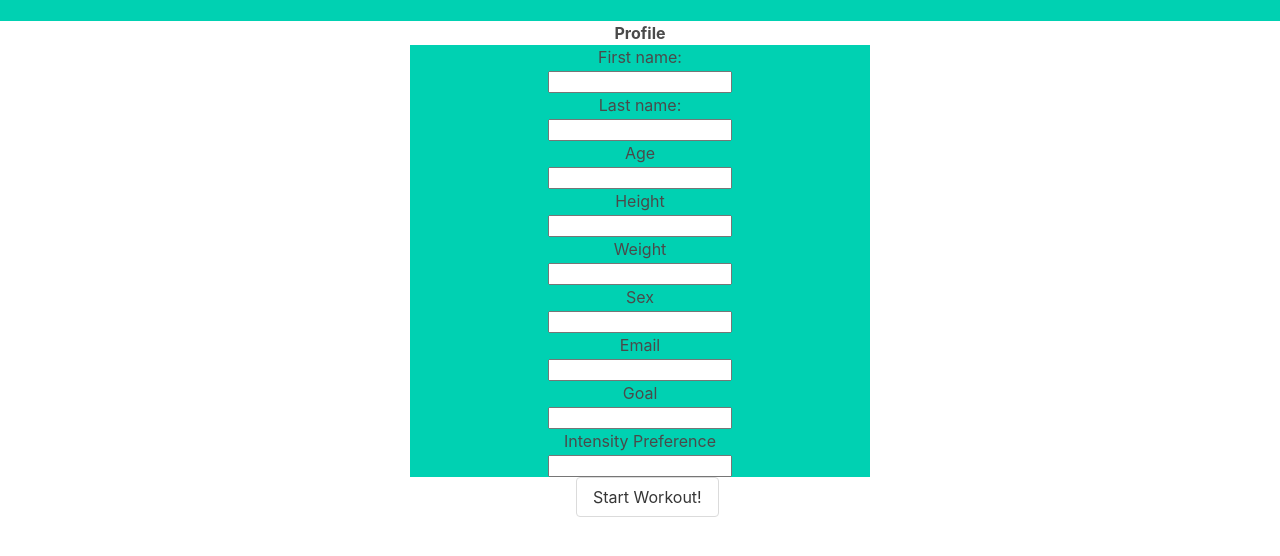
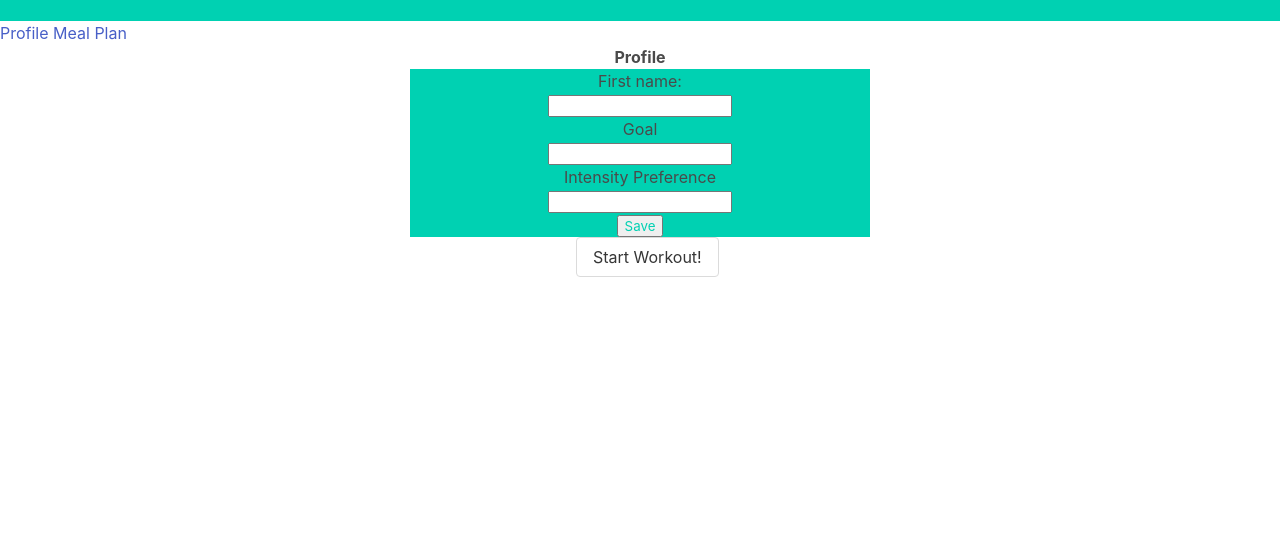
Before and after one commit to kshep425/30-Minute-Workouts, a plain HTML site: page index.html in a window 1280 px wide. Shown: the part 92-648 px from the top of the page. Drawn offline with nearby package versions, Linux system fonts and the light colour scheme; no server answers.

Commit message:
Add profile and meal plan links; save profile information and load it when page is ready

```diff
--- a/assets/js/script.js
+++ b/assets/js/script.js
@@ -1,9 +1,35 @@
 
 $("#start").click(function(){
     $("#work_out_page").css({"display":"block"})
-    $("#profile").css({"display":"none"})
-    $("#start").css({"display":"none"})
+    $("#profile").hide();
+    $("#start").hide();
     start_exercise()
 });
 
+/** Save profile button
+ * Save profile information in local storage
+*/
+$("#save_profile").click(function(event){
+    event.preventDefault()
+    profile = {
+        user_name: $("#user_name").val(),
+        goal: $("#goal_pref").val(),
+        intensity: $("#intensity_pref").val()
+    }
+    console.log(profile)
+    localStorage.setItem("profile", JSON.stringify(profile));
+})
+
+function load_profile(){
+    $("profile").show();
+    profile = JSON.parse(localStorage.getItem("profile"))
+    console.log(profile)
+    if (profile != undefined){
+        $("#user_name").val(profile.user_name)
+        $("#goal_pref").val(profile.goal)
+        $("#intensity_pref").val(profile.intensity)
+    }
+}
+
+load_profile();
 wger_query("exerciseimage", img_query_data);
--- a/index.html
+++ b/index.html
@@ -23,26 +23,20 @@
             </div>
         </div>
     </section>
-    <section class="container is fluid" id="profile"><b>Profile</b>
+    <section>
+        <a target="#" id="profile_link">Profile</a>
+        <a>Meal Plan</a>
+    </section>
+    <section class="container is fluid" id="profile">
+        <b>Profile</b>
         <form>
             First name:<br>
-            <input type="text" name="firstname"><br>
-            Last name:<br>
-            <input type="text" name="lastname"><br>
-            Age<br>
-            <input type="number" name="age"><br>
-            Height<br>
-            <input type="number" name="height"><br>
-            Weight<br>
-            <input type="number" name="weight"><br>
-            Sex<br>
-            <input type="text" name="sex"><br>
-            Email<br>
-            <input type="email" name="email"><br>
-            Goal<br>
-            <input type="text" name="text"><br>
-            Intensity Preference<br>
-            <input type="text" name="text"><br>
+            <input type="text" name="user_name" id="user_name" class="profile_form">
+            <br>Goal<br>
+            <input type="text" name="text" id="goal_pref" class="profile_form">
+            <br>Intensity Preference<br>
+            <input type="text" name="text" id="intensity_pref" class="profile_form"><br>
+            <button type="submit" value="Save" id="save_profile">Save</button>
         </form>
     </section>
 
```
